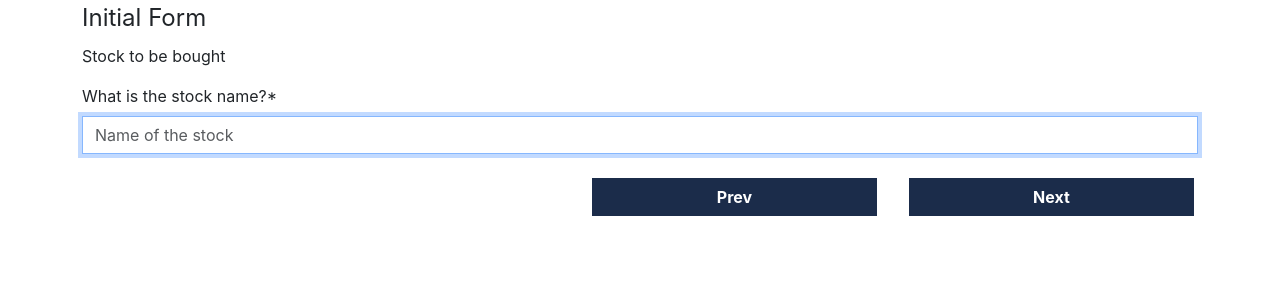
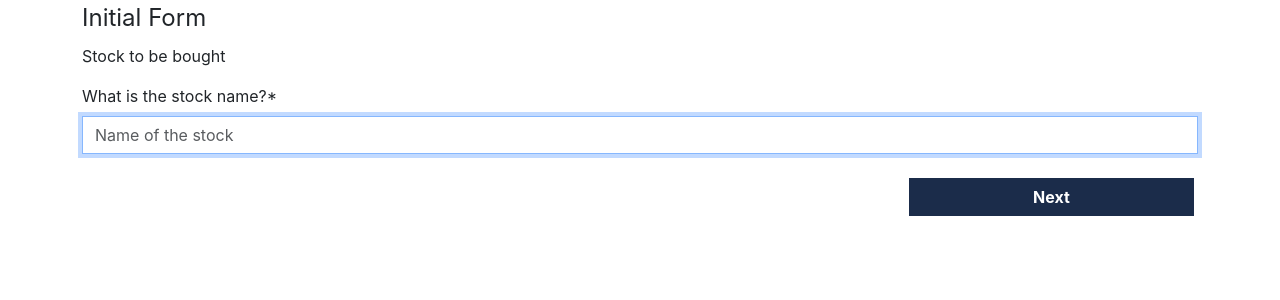
Before and after one commit to rakeshsagar64/spc, a React (Create React App) app: page / in a window 1280 px wide. Shown: the top 300 px of the page. Built offline with nearby package versions, Linux system fonts and the light colour scheme.

Commit message:
Fixed submit and prev/next button

```diff
--- a/src/App.js
+++ b/src/App.js
@@ -17,7 +17,7 @@ const App = () => {
     <div className='container'>
       {pageCount && pageCount === 1 && (
         <InitialForm
-          nextPage="1"
+          pageCount="1"
           formKey="initialForm"
           uiSchema={STOCK_NAME_UI}
           schema={STOCK_NAME}
@@ -26,7 +26,7 @@ const App = () => {
       )}
       {pageCount && pageCount === 2 && (
         <InitialForm
-          nextPage="2"
+          pageCount="2"
           formKey="broaderMarket"
           uiSchema={BROADER_MARKET_UI}
           schema={BROADER_MARKET}
@@ -35,7 +35,7 @@ const App = () => {
       )}
       {pageCount && pageCount === 3 && (
         <InitialForm
-          nextPage="3"
+          pageCount="3"
           formKey="sectoralAnalysis"
           uiSchema={SECTORAL_ANALYSIS_UI}
           schema={SECTORAL_ANALYSIS}
--- a/src/formcomponents/initialForm.js
+++ b/src/formcomponents/initialForm.js
@@ -3,18 +3,19 @@ import Form from '@rjsf/core';
 import validator from '@rjsf/validator-ajv8';
 
 function InitialForm(props) {
+  const FINAL_PAGE = "3";
   const [formData, setFormData] = React.useState(null);
 
   const handleSubmit = () => {
     let stockPurchase = window.localStorage.getItem("stockPurchase") === null ? {} : JSON.parse(window.localStorage.getItem("stockPurchase"));
     stockPurchase[props.formKey] = formData
     window.localStorage.setItem("stockPurchase", JSON.stringify(stockPurchase));
-    let nxt = props.nextPage
+    let nxt = props.pageCount
     props.handlePageFlip(++nxt);
   }
 
   const handlePrevClick = () => {
-    let prev = props.nextPage
+    let prev = props.pageCount
     props.handlePageFlip(--prev);
   }
   return (
@@ -26,17 +27,24 @@ function InitialForm(props) {
         validator={validator}
       >
         <div className='row justify-content-end'>
+          {props.pageCount && props.pageCount !== "1" && (<button
+            className='submit col-3 btn'
+            type="button"
+            onClick={handlePrevClick}
+          >Prev</button>)}
+          {props.pageCount && props.pageCount === FINAL_PAGE ? (
             <button
               className='submit col-3 btn'
               type="submit"
-            onClick={handlePrevClick}
-            disabled={props.nextPage === 1}
-          >Prev</button>
+              onClick={handleSubmit}
+            >Submit</button>
+          ) : (
             <button
               className='submit col-3 btn'
               type="submit"
               onClick={handleSubmit}
             >Next</button>
+          )}
         </div>
       </Form>
     </>
```
Lines whose indentation alone changed are shown as unchanged.
